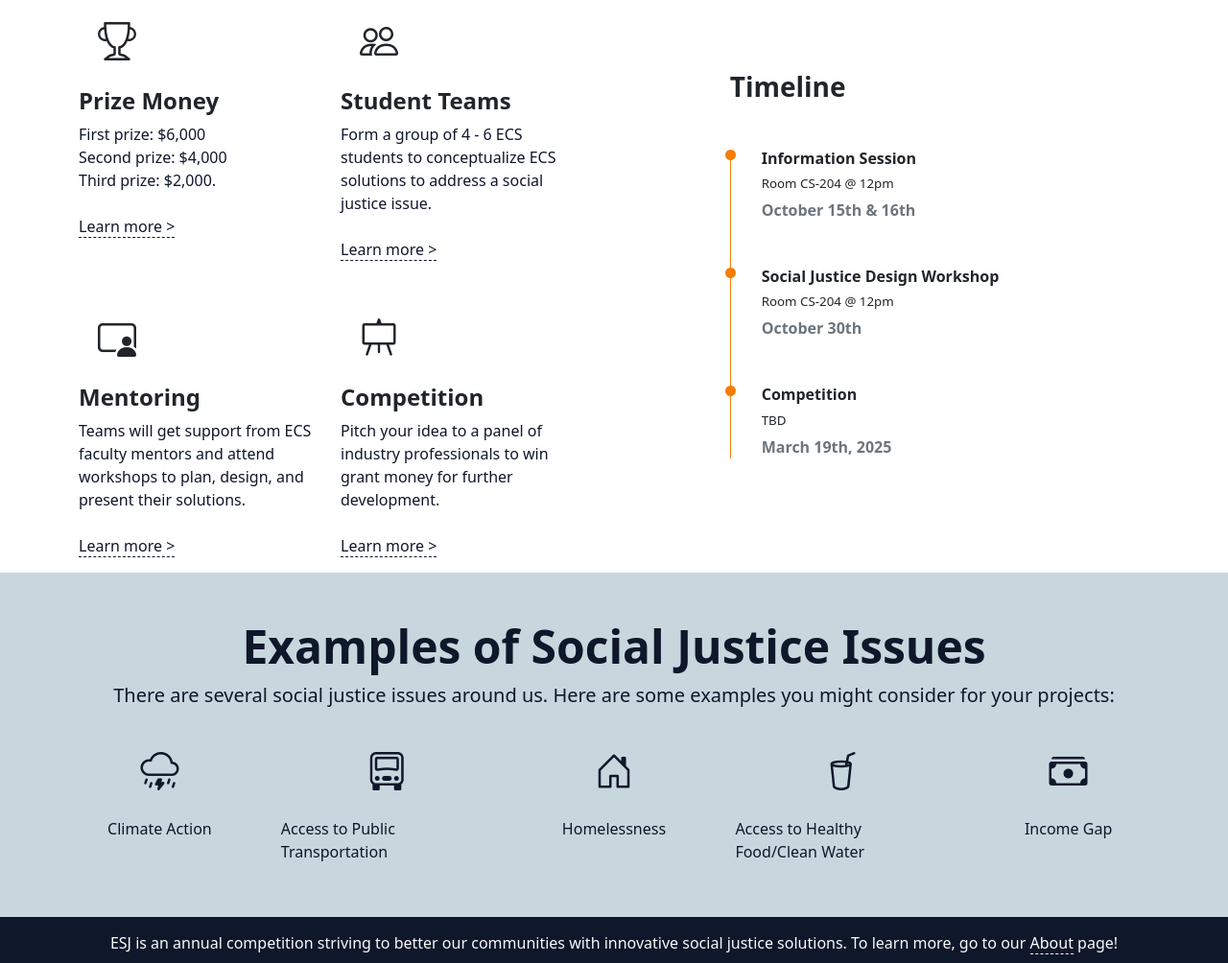
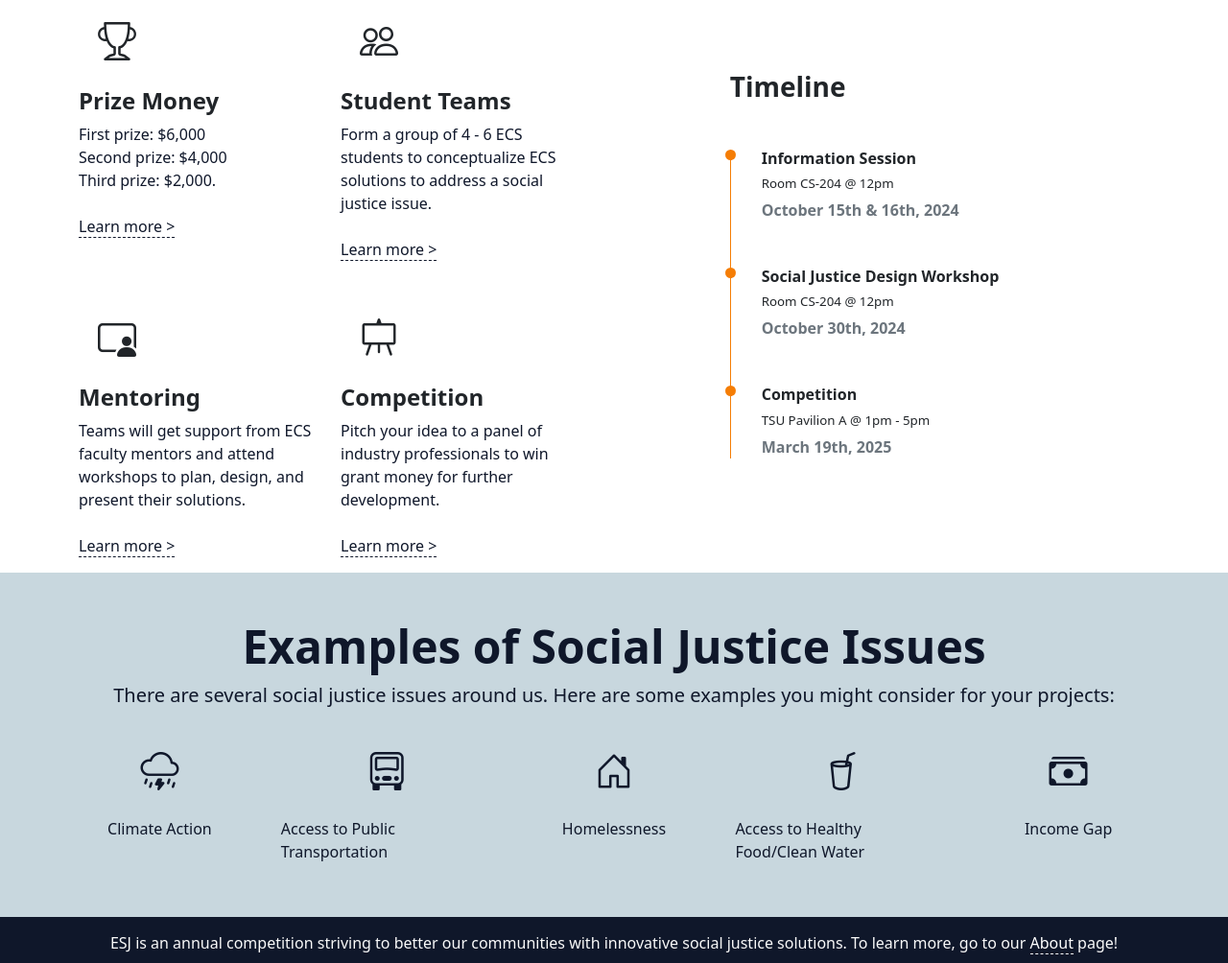
Before and after one commit to csufesj/csufesj.github.io, a plain HTML site: page index.html in a window 1280 px wide. Shown: the part 1217-2221 px from the top of the page at 96% size. Drawn offline with nearby package versions, Linux system fonts and the light colour scheme.

Commit message:
edited timeline

```diff
--- a/index.html
+++ b/index.html
@@ -321,7 +321,7 @@
                                 <li class="timeline-item mb-5">
                                     <h5 class="fw-bold">Information Session</h5>
                                     <h6>Room CS-204 @ 12pm</h6>
-                                    <p class="text-muted mb-2 fw-bold">October 15th & 16th</p>
+                                    <p class="text-muted mb-2 fw-bold">October 15th & 16th, 2024</p>
                                     <p class="text-muted">
                                     </p>
                                 </li>
@@ -330,7 +330,7 @@
                                 <li class="timeline-item mb-5">
                                     <h5 class="fw-bold">Social Justice Design Workshop</h5>
                                     <h6>Room CS-204 @ 12pm</h6>
-                                    <p class="text-muted mb-2 fw-bold">October 30th</p>
+                                    <p class="text-muted mb-2 fw-bold">October 30th, 2024</p>
                                     <p class="text-muted">
                                     </p>
                                 </li>
@@ -364,7 +364,7 @@
                                 </li> -->
                                 <li class="timeline-item mb-5">
                                     <h5 class="fw-bold">Competition</h5>
-                                    <h6>TBD</h6>
+                                    <h6>TSU Pavilion A @ 1pm - 5pm</h6>
                                     <p class="text-muted mb-2 fw-bold">March 19th, 2025</p>
                                     <p class="text-muted">
                                     </p>
```
